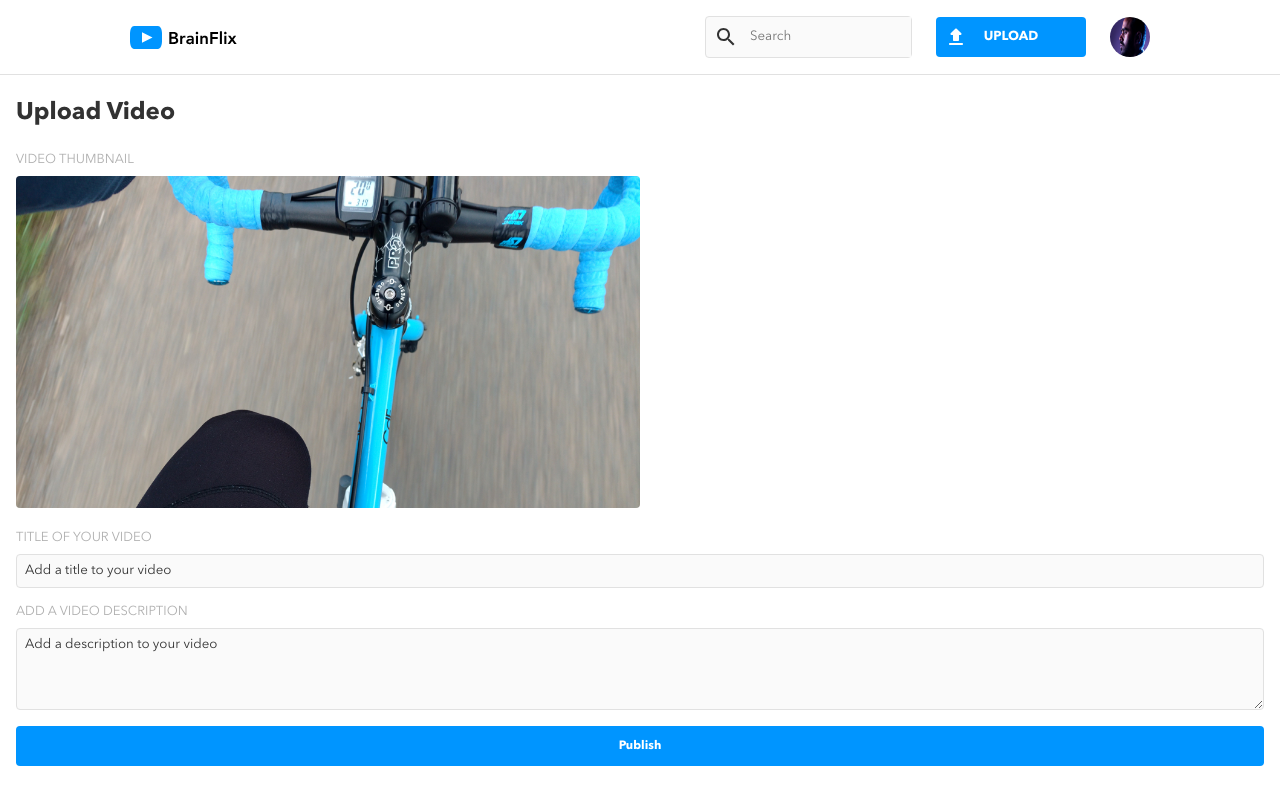
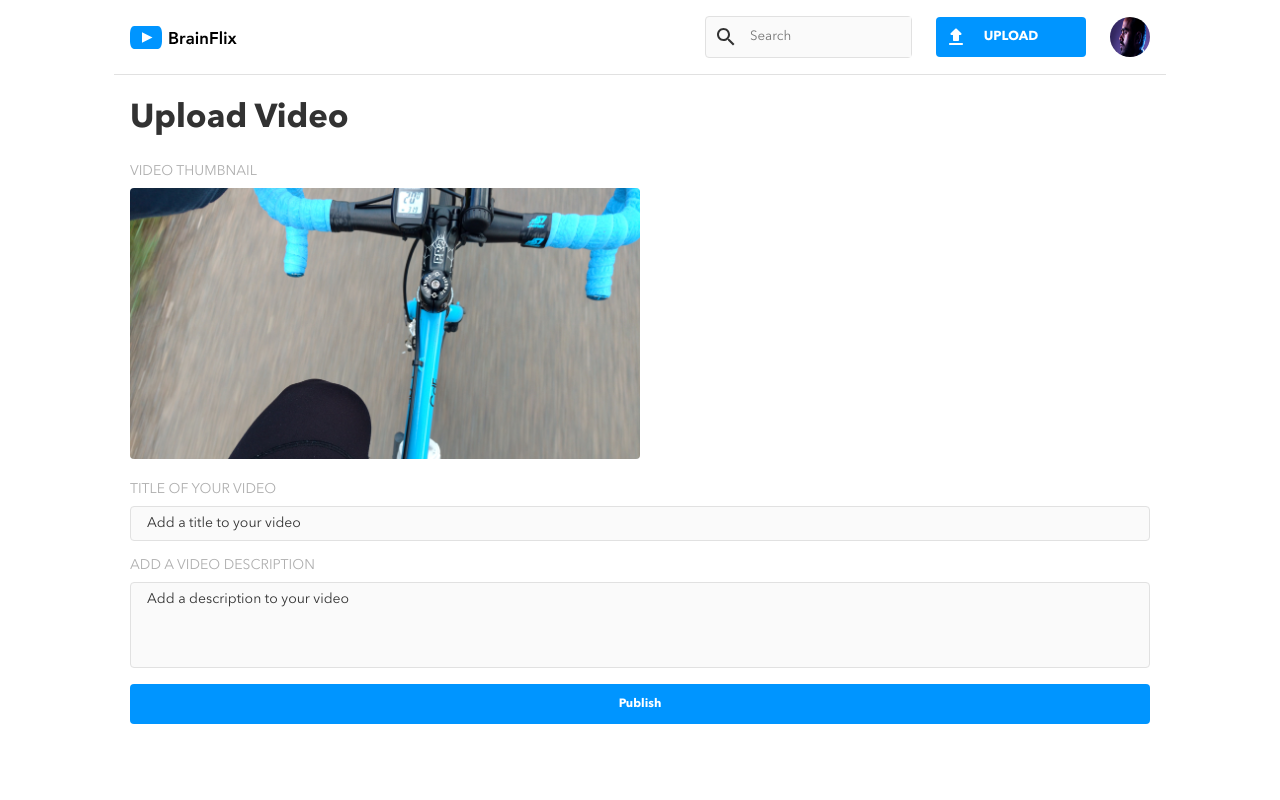
Before and after one commit to Sandro927/Alejandro-Mandala-BrainFlix, a React (Create React App) app: page /upload in a window 1280 px wide. Built offline with nearby package versions, Linux system fonts and the light colour scheme; what javascript-time-ago would draw is missing.

Commit message:
created a pages directory

```diff
--- a/src/App.js
+++ b/src/App.js
@@ -1,6 +1,6 @@
 import './App.scss';
 import { BrowserRouter as Router, Route, Switch } from 'react-router-dom';
-import VideoPlayer from './components/VideoPlayer/VideoPlayer'
+import VideoPlayer from './pages/VideoPlayer/VideoPlayer'
 import Upload from './components/Upload/Upload'
 import Nav from './components/Nav/Nav'
 import PageNotFound from './components/PageNotFound/PageNotFound'
@@ -12,7 +12,7 @@ function App() {
       <Router>
       <Nav />
         <Switch>
-          <Route path="/" exact component={VideoPlayer}/>
+          <Route exact path="/" component={VideoPlayer}/>
           <Route path="/upload" component={Upload} />
           <Route path="/videos/:id" render={(routerProps) => <VideoPlayer {...routerProps}/>} />
           <Route component={PageNotFound} />
--- a/src/components/Upload/Upload.scss
+++ b/src/components/Upload/Upload.scss
@@ -6,10 +6,19 @@
     &__content {
         padding: 1.5rem 1rem 1rem;
         border-top: 1px solid c.$brainflix-mercury;
+
+        @include desktop {
+            @include desktop-center;
+        }
+
     }
 
     &__title {
         font-size: 1.5rem;
+
+        @include tablet {
+            font-size: 33px;
+        }
     }
 
     &__figure {
@@ -24,6 +33,12 @@
         font-size: .8125rem;
         color: c.$brainflix-silver;
         padding-bottom: 0.5rem;
+
+        @include tablet {
+            font-size: .875rem;
+        }
+
+
     }
 
     &__image {
--- a/src/components/UploadForm/UploadForm.js
+++ b/src/components/UploadForm/UploadForm.js
@@ -5,10 +5,10 @@ export class UploadForm extends Component {
   render() {
     return (
       <form className="form">
-          <label className="form__label" for="videoTitle">TITLE OF YOUR VIDEO</label>
+          <label className="form__label" htmlFor="videoTitle">TITLE OF YOUR VIDEO</label>
           <input className="form__text" type="text" name="videoTitle" placeholder="Add a title to your video"/>
 
-          <label className="form__label" for="videoDescription">ADD A VIDEO DESCRIPTION</label>
+          <label className="form__label" htmlFor="videoDescription">ADD A VIDEO DESCRIPTION</label>
           <textarea className="form__textarea" name="videoDescription" rows="4" placeholder="Add a description to your video"/>
 
           <input className="form__submit" type='Submit' value="Publish" />
--- a/src/components/UploadForm/UploadForm.scss
+++ b/src/components/UploadForm/UploadForm.scss
@@ -9,13 +9,21 @@
         color: c.$brainflix-silver;
         font-size: 0.8125rem;
         padding: 1rem 0 0.5rem;
+
+        @include tablet {
+            font-size: .875rem
+        }
     }
 
     &__text {
         border-radius: 4px;
         border: 1px solid c.$brainflix-mercury;
-        padding: 0.5rem;
+        padding: 0.5rem 1rem;
         background-color: c.$brainflix-alabaster;
+
+        @include tablet {
+            font-size: .875rem
+        }
 
         &::placeholder {
             color: c.$brainflix-black;
@@ -26,8 +34,13 @@
     &__textarea {
         border-radius: 4px;
         border: 1px solid c.$brainflix-mercury;
-        padding: 0.5rem;
+        padding: 0.5rem 1rem;
         background-color: c.$brainflix-alabaster;
+        resize: none;
+
+        @include tablet {
+            font-size: .875rem
+        }
 
         &::placeholder {
             color: c.$brainflix-black;
--- a/src/components/VideoPlayer/VideoPlayer.js
+++ /dev/null
@@ -1,71 +0,0 @@
-import React, { Component } from 'react'
-import VideoHero from '../VideoHero/VideoHero'
-import ActiveVideoDetails from '../ActiveVideoDetails/ActiveVideoDetails'
-import NextVideoList from '../NextVideoList/NextVideoList'
-import './VideoPlayer.scss'
-import axios from 'axios';
-const API_KEY = "a10e75f8-75fb-4de7-857f-8aa90025dc69";
-export class VideoPlayer extends Component {
-
-  state = {
-    videos: [],
-    activeVideoData: null
-  }
-
-  componentDidMount() {
-    axios.get(`https://project-2-api.herokuapp.com/videos?api_key=${API_KEY}`)
-    .then((response) => {
-      this.setState({
-        videos: response.data
-      }, this.initializeActiveVideo)
-    })
-    .catch((error) => {
-      console.log(error)
-    })
-  }
-
-  initializeActiveVideo() {
-    let { id } = this.props.match.params
-    if (!id) {
-      id = '84e96018-4022-434e-80bf-000ce4cd12b8'
-    }
-    if(this.state.videos.find(video => video.id === id)) {
-      this.fetchVideoData(id)
-    }
-  }
-
-  fetchVideoData = (id) => {
-    axios.get(`https://project-2-api.herokuapp.com/videos/${id}?api_key=${API_KEY}`)
-      .then((response) => {
-        response.data.comments.sort((a,b) => b.timestamp - a.timestamp)
-        this.setState({
-          activeVideoData: response.data
-        })
-      })
-      .catch((error) => {
-      })
-  }
-
-  componentDidUpdate(prevProps) {
-    if (prevProps.match.params.id !== this.props.match.params.id ) {
-      this.initializeActiveVideo();
-      window.scrollTo(0, 0);
-    }
-  }
-
-  render() {
-    return (
-      <>
-        {this.state.activeVideoData &&
-        <VideoHero posterImage={this.state.activeVideoData.image}/> }
-         {this.state.activeVideoData &&
-        <div className="content">
-          <ActiveVideoDetails activeVideoData={this.state.activeVideoData} fetchVideoData={this.fetchVideoData}/>
-          <NextVideoList videos={this.state.videos} activeVideoData={this.state.activeVideoData}/>
-        </div>}
-      </>
-    )
-  }
-}
-
-export default VideoPlayer
--- /dev/null
+++ b/src/pages/VideoPlayer/VideoPlayer.js
@@ -0,0 +1,89 @@
+import React, { Component } from 'react'
+import VideoHero from '../../components/VideoHero/VideoHero'
+import ActiveVideoDetails from '../../components/ActiveVideoDetails/ActiveVideoDetails'
+import NextVideoList from '../../components/NextVideoList/NextVideoList'
+import './VideoPlayer.scss'
+import axios from 'axios';
+const API_KEY = "a10e75f8-75fb-4de7-857f-8aa90025dc69";
+
+export class VideoPlayer extends Component {
+
+  state = {
+    videos: [],
+    activeVideoData: null
+  }
+
+  componentDidMount() {
+    axios.get(`https://project-2-api.herokuapp.com/videos?api_key=${API_KEY}`)
+      .then((response) => {
+        this.setState({ videos: response.data }, this.initializeActiveVideo)
+      })
+      .catch((error) => {
+        alert('error connecting to the database');
+        this.props.history.push("./")
+      })
+  }
+
+  initializeActiveVideo = () => {
+    let { id } = this.props.match.params
+    if (!id) {
+      id = '84e96018-4022-434e-80bf-000ce4cd12b8'
+    }
+    if (this.state.videos.find(video => video.id === id)) {
+      this.fetchActiveVideoData(id)
+    } else {
+      this.props.history.push("./")
+    }
+  }
+
+  fetchActiveVideoData = (id) => {
+    axios.get(`https://project-2-api.herokuapp.com/videos/${id}?api_key=${API_KEY}`)
+      .then((response) => {
+        response.data.comments.sort((a, b) => b.timestamp - a.timestamp)
+        this.setState({
+          activeVideoData: response.data
+        })
+      })
+      .catch((error) => {
+        alert('error connecting to the database');
+        this.props.history.push("./")
+      })
+  }
+
+  fetchActiveVideoData = (id) => {
+    axios.get(`https://project-2-api.herokuapp.com/videos/${id}?api_key=${API_KEY}`)
+      .then((response) => {
+        response.data.comments.sort((a, b) => b.timestamp - a.timestamp)
+        this.setState({
+          activeVideoData: response.data
+        })
+      })
+      .catch((error) => {
+      })
+  }
+
+  componentDidUpdate(prevProps) {
+    const currId = this.props.match.params.id
+    const prevId = prevProps.match.params.id;
+    if (prevId !== currId) {
+      this.initializeActiveVideo();
+      window.scrollTo(0, 0);
+    }
+  }
+
+  render() {
+    return (
+      <>
+        {this.state.activeVideoData &&
+          <VideoHero posterImage={this.state.activeVideoData.image} />}
+        {this.state.activeVideoData &&
+          <div className="content">
+            <ActiveVideoDetails activeVideoData={this.state.activeVideoData} fetchVideoData={this.fetchActiveVideoData} />
+            <NextVideoList videos={this.state.videos} activeVideoData={this.state.activeVideoData} />
+          </div>}
+      </>
+    )
+  }
+}
+
+export default VideoPlayer
```
Also changed, not shown: src/pages/VideoPlayer/VideoPlayer.scss (renamed from src/components/VideoPlayer/VideoPlayer.scss).
